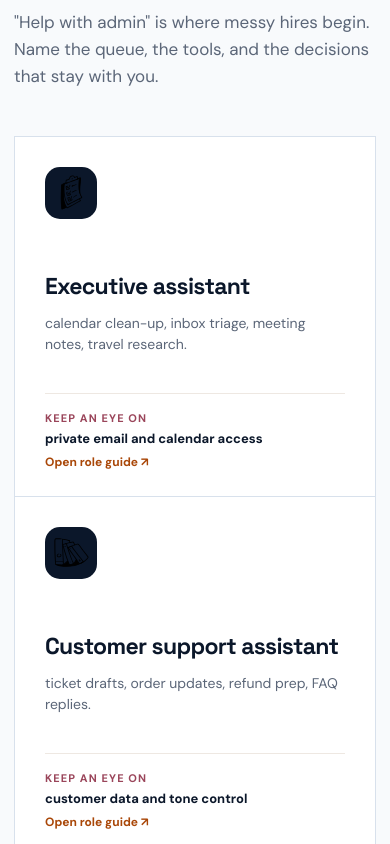
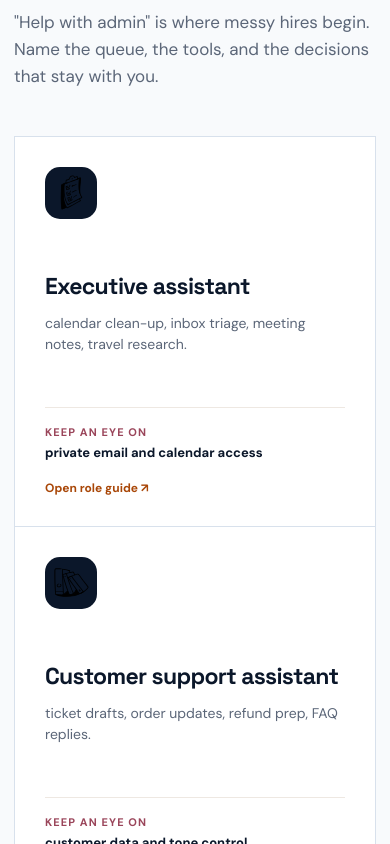
Before and after one commit to coolifystealthagents/outsourcingassistant, a Next.js app: page / in a window 390 px wide. Shown: the part 1980-2824 px from the top of the page. Built offline with nearby package versions, Linux system fonts and the light colour scheme; a web font is replaced by a local one.

Commit message:
[verified] prevent mobile role-card overlap

```diff
--- a/app/globals.css
+++ b/app/globals.css
@@ -164,3 +164,9 @@ a:focus-visible,button:focus-visible,input:focus-visible,select:focus-visible,te
 
 /* Oct 24 QA: overflow-x:hidden on body creates a scroll container and breaks sticky header/ToC in Chrome. clip keeps containment without a scroll container. */
 body{overflow-x:clip}
+
+/* Keep variable-length role copy and its destination in normal flow on narrow screens. */
+@media(max-width:700px){
+  .oa-role-card{display:flex;min-height:390px;flex-direction:column}
+  .oa-role-card .oa-card-link{position:static;margin-top:auto;padding-top:18px}
+}
```
